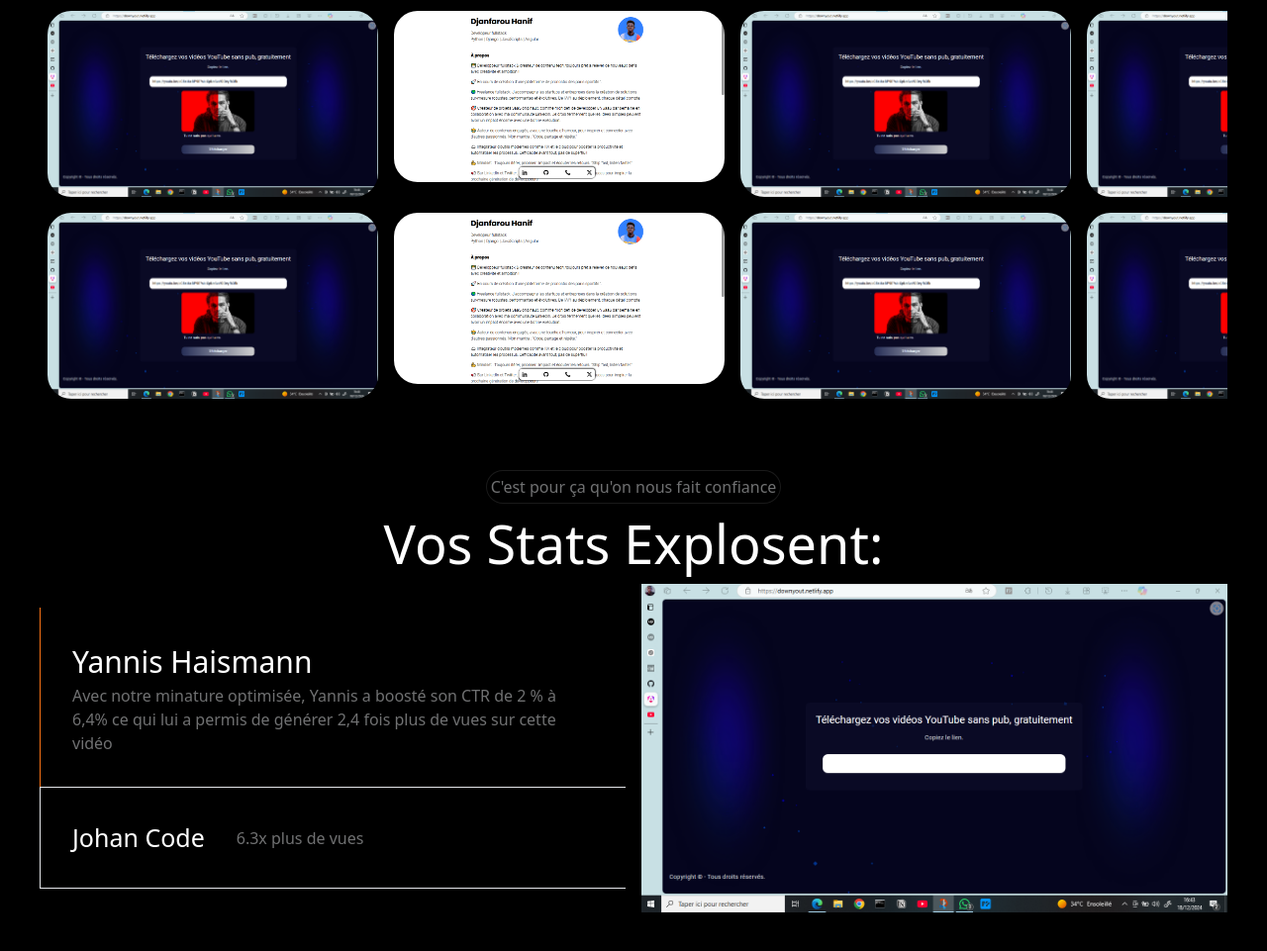
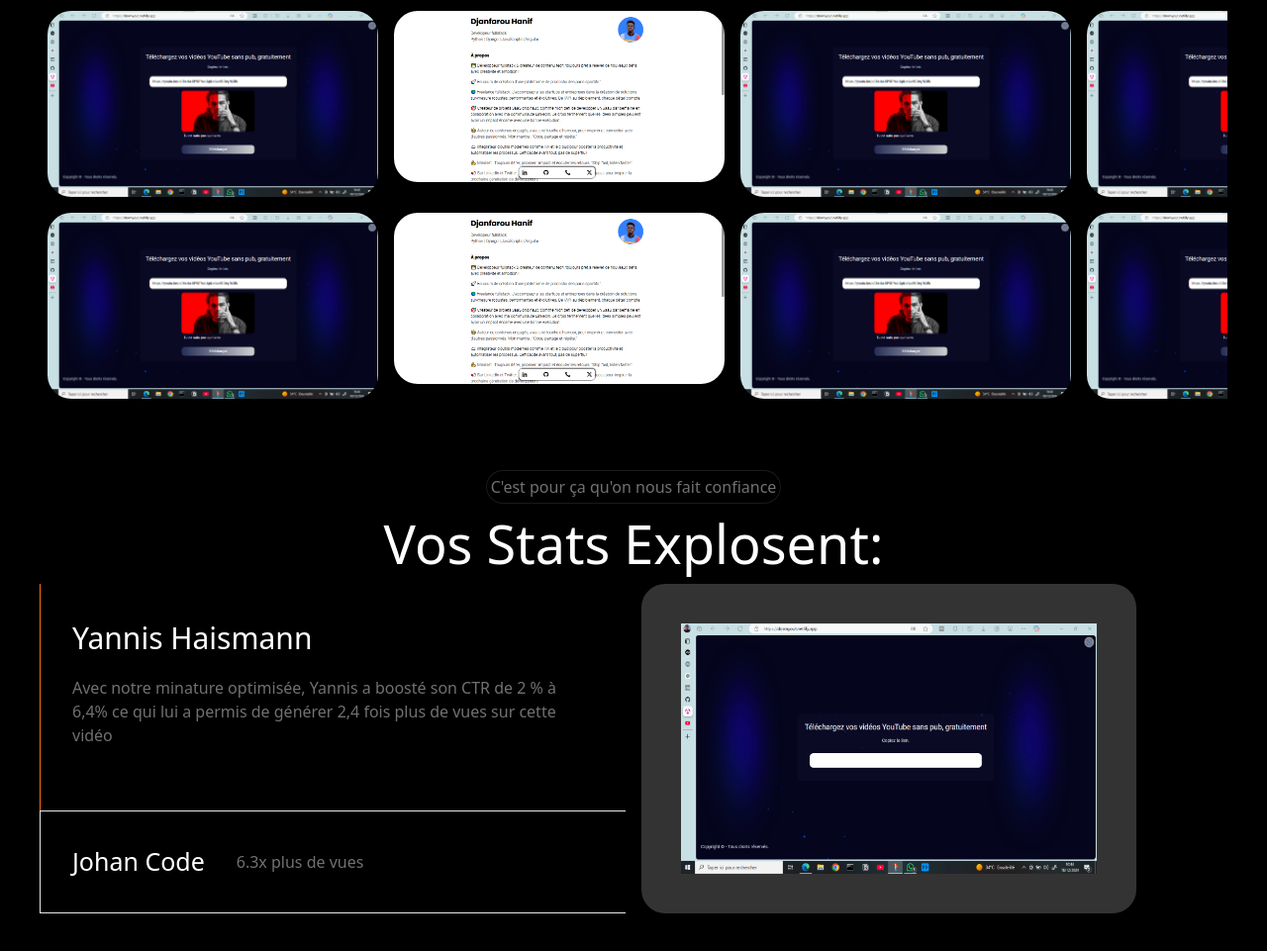
Before and after one commit to Djanfarouhanif/LandingCraft, a website: page page1/index.html in a window 1280 px wide. Shown: the part 854-1815 px from the top of the page at 99% size. Before the commit the page ends 1776 px from the top, so only its background shows below. Drawn offline with Linux system fonts and the light colour scheme.

Commit message:
review code

```diff
--- a/page1/index.html
+++ b/page1/index.html
@@ -117,17 +117,17 @@
 
         </div>
         <!-- 333333 -->
-        <div class="min-w-min-screen flex flex-col items-center r pt-10">
+        <div class="min-w-min-screen flex flex-col items-center r py-10 ">
           <div class="flex items-center gap-2 bg-black/75 border border-white/10 p-1 rounded-3xl">
             <div class="text-nav-color flex gap-2">C'est pour ça qu'on nous fait confiance</div>
           </div>
 
           <div class="text-text text-[54px]"> Vos Stats Explosent: </div>
 
-          <div class="grid grid-cols-2 gap-4 items-center">
-              <div>
-                  <div class=" border-l border-orange-500 p-8">
-                    <h1 class="text-text text-[30px] ">Yannis Haismann</h1>
+          <div class="grid-cols-2  grid   gap-4 ">
+              <div class=>
+                  <div class=" border-l border-orange-500 p-8 pb-16">
+                    <h1 class="text-text text-[30px] pb-4">Yannis Haismann</h1>
                     <p class="text-nav-color">Avec notre minature optimisée, Yannis a boosté son CTR de 2 % à 6,4% ce qui lui a permis de générer 2,4 fois plus de vues sur cette vidéo</p>
                   </div>
                   <div class="border border-r-0 p-8 flex  items-center gap-8">
@@ -136,8 +136,8 @@
                   </div>
               </div>
               <!-- img  -->
-              <div>
-                <img src="./image/11.png" alt="">
+              <div class="w-[500px] rounded-3xl border-[40px] border-[#343333] ">
+                <img class="w-full h-full" src="./image/11.png" alt="">
               </div>
           </div>
         </div>
```
Also changed, not shown: src/output.css.
